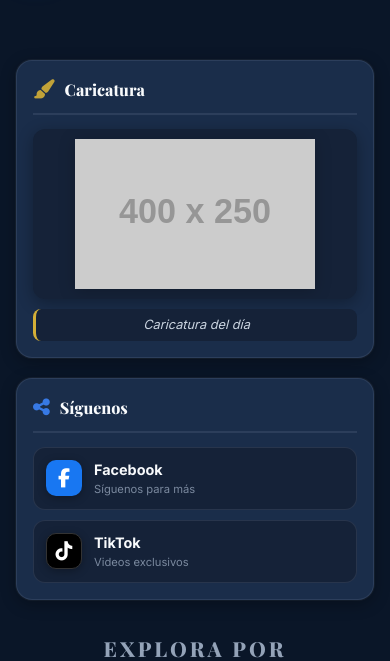
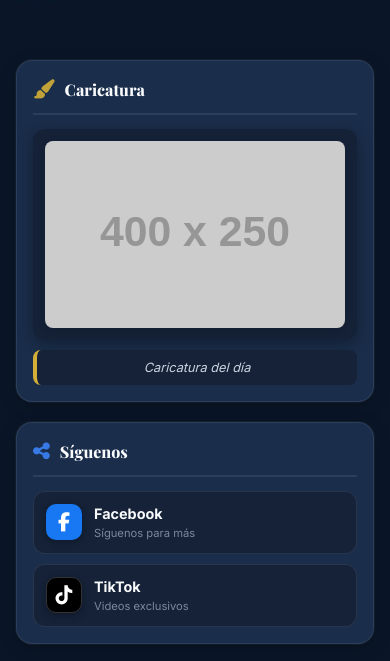
Before and after one commit to roberttivo29-sys/Sexto-Poder-Bolivia, a Flask app: page / in a window 390 px wide. Shown: the part 71-732 px from the top of the page. Run offline with Flask 3, Linux system fonts and the light colour scheme; grey boxes labelled with a size stand in for pictures from a placeholder-image service; some libraries are stand-ins or nearby versions; some web fonts are replaced.

Commit message:
feat: mejorar tamaño de caricatura en desktop y responsive móvil

```diff
--- a/static/css/style.css
+++ b/static/css/style.css
@@ -844,7 +844,7 @@ img { max-width: 100%; height: auto; display: block; }
     gap: 4px;
 }
 
-/* CARICATURA COMPACTA */
+/* CARICATURA COMPACTA - MEJORADA */
 .cartoon-widget-compact { cursor: pointer; transition: all var(--transition-smooth); }
 .cartoon-widget-compact:hover { transform: translateY(-2px); box-shadow: var(--shadow-md); }
 
@@ -856,14 +856,15 @@ img { max-width: 100%; height: auto; display: block; }
     justify-content: center;
     align-items: center;
     background: var(--bg-secondary);
-    padding: 10px;
+    padding: 16px;
     box-shadow: 0 4px 16px rgba(0, 0, 0, 0.3);
+    min-height: 280px;
 }
 
 .cartoon-container-compact img {
     width: 100%;
     height: auto;
-    max-height: 150px;
+    max-height: 400px;
     object-fit: contain;
     border-radius: var(--radius-sm);
     transition: transform var(--transition-slow);
@@ -873,15 +874,16 @@ img { max-width: 100%; height: auto; display: block; }
 .cartoon-widget-compact:hover .cartoon-container-compact img { transform: scale(1.03); }
 
 .caricatura-caption-compact {
-    font-size: 0.8rem;
+    font-size: 0.9rem;
     color: var(--text-secondary);
     font-style: italic;
     text-align: center;
-    padding: 6px 10px;
+    padding: 10px 14px;
     background: var(--bg-secondary);
     border-radius: var(--radius-sm);
-    border-left: 3px solid var(--gold-accent);
+    border-left: 4px solid var(--gold-accent);
     margin: 0;
+    line-height: 1.5;
 }
 
 /* REDES SOCIALES */
@@ -1991,6 +1993,19 @@ img { max-width: 100%; height: auto; display: block; }
 
     .recomendada-item { flex-direction: column; }
     .recomendada-image { width: 100%; height: 140px; }
+
+    /* CARICATURA RESPONSIVE MÓVIL */
+    .cartoon-container-compact {
+        min-height: 200px;
+        padding: 12px;
+    }
+    .cartoon-container-compact img {
+        max-height: 280px;
+    }
+    .caricatura-caption-compact {
+        font-size: 0.8rem;
+        padding: 8px 10px;
+    }
 }
 
 @media (max-width: 480px) {
```
